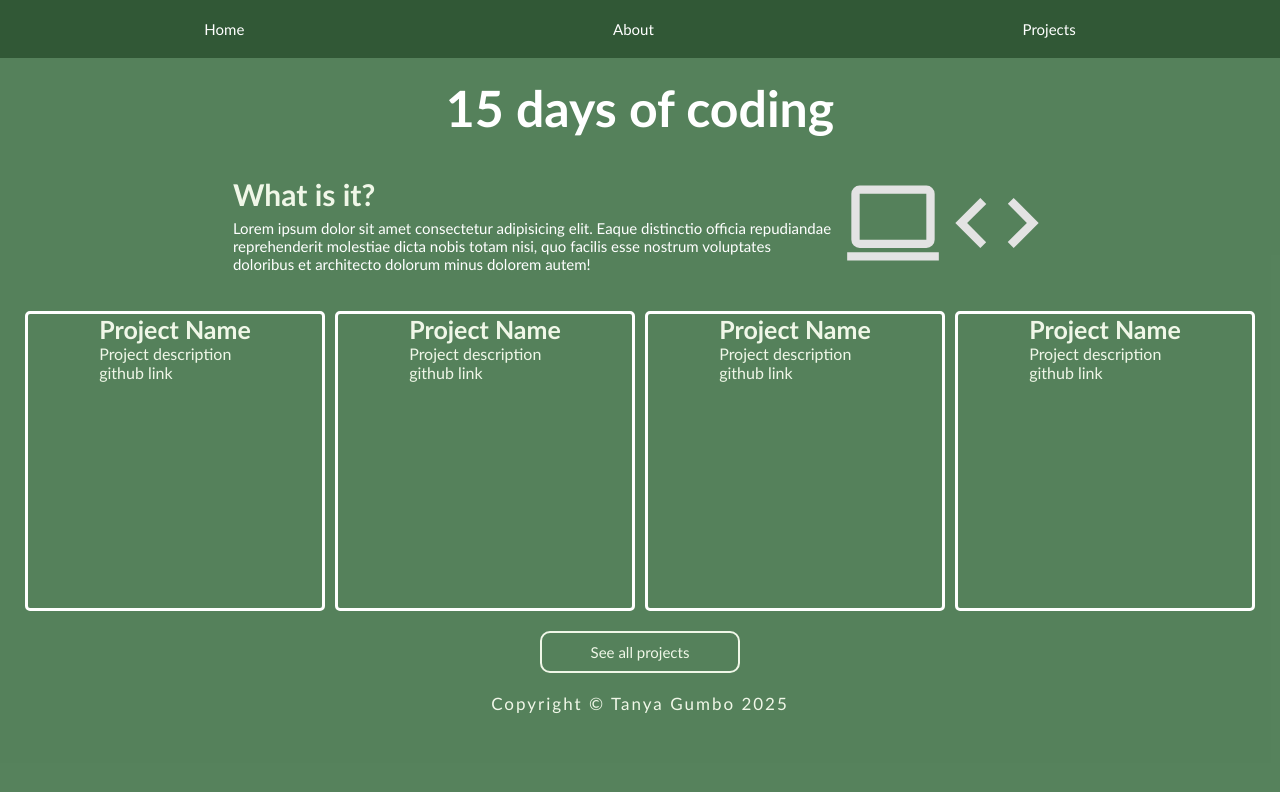
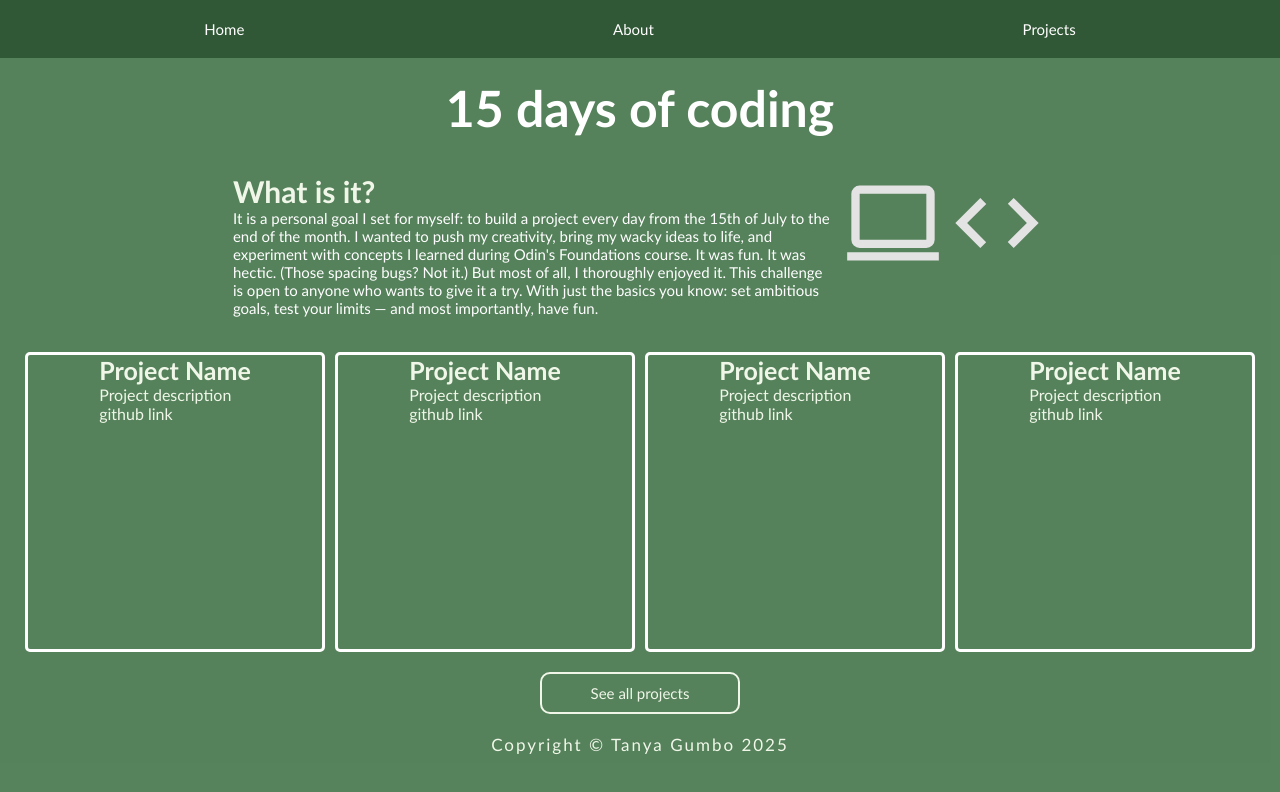
Before and after one commit to tanya-gumbo/project-portfolio-website, a plain HTML site: page index.html in a window 1280 px wide. Drawn offline with Linux system fonts and the light colour scheme.

Commit message:
feat(html): Add the actual text for the description

```diff
--- a/index.html
+++ b/index.html
@@ -20,7 +20,8 @@
         <div class="descrip-container">
             <div class="description">
                 <h4 class="description-heading">What is it?</h4>
-                <p class="description-paragraph">Lorem ipsum dolor sit amet consectetur adipisicing elit. Eaque distinctio officia repudiandae reprehenderit molestiae dicta nobis totam nisi, quo facilis esse nostrum voluptates doloribus et architecto dolorum minus dolorem autem!</p>
+                <p class="description-paragraph">It is a personal goal I set for myself: to build a project every day from the 15th of July to the end of the month. I wanted to push my creativity, bring my wacky ideas to life, and experiment with concepts I learned during Odin's Foundations course.
+                    It was fun. It was hectic. (Those spacing bugs? Not it.) But most of all, I thoroughly enjoyed it. This challenge is open to anyone who wants to give it a try. With just the basics you know: set ambitious goals, test your limits — and most importantly, have fun.</p>
             </div>
             <div class="icons">
                 <img src="./icons/computer.svg" width="100px" height="100px">
```
